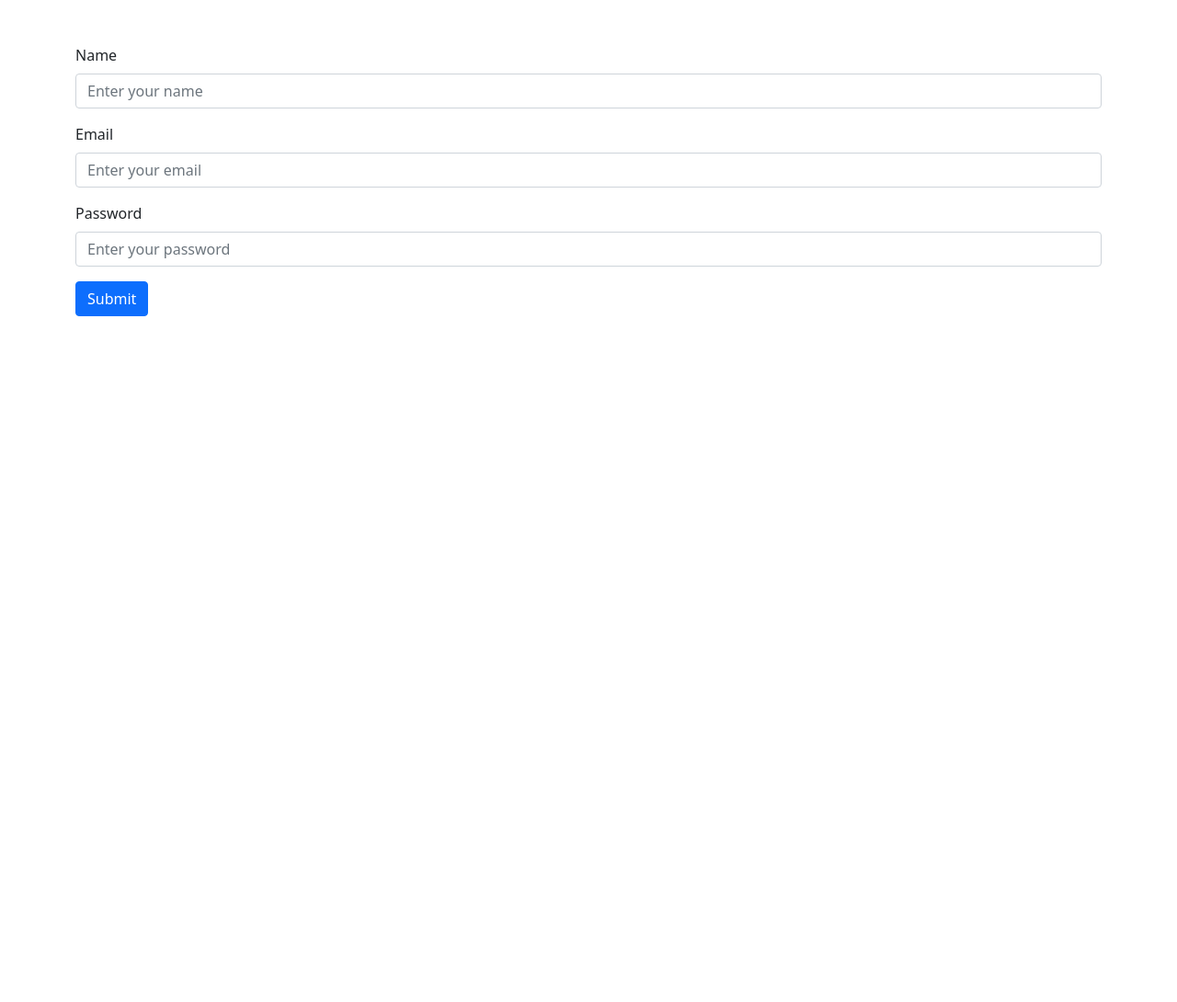
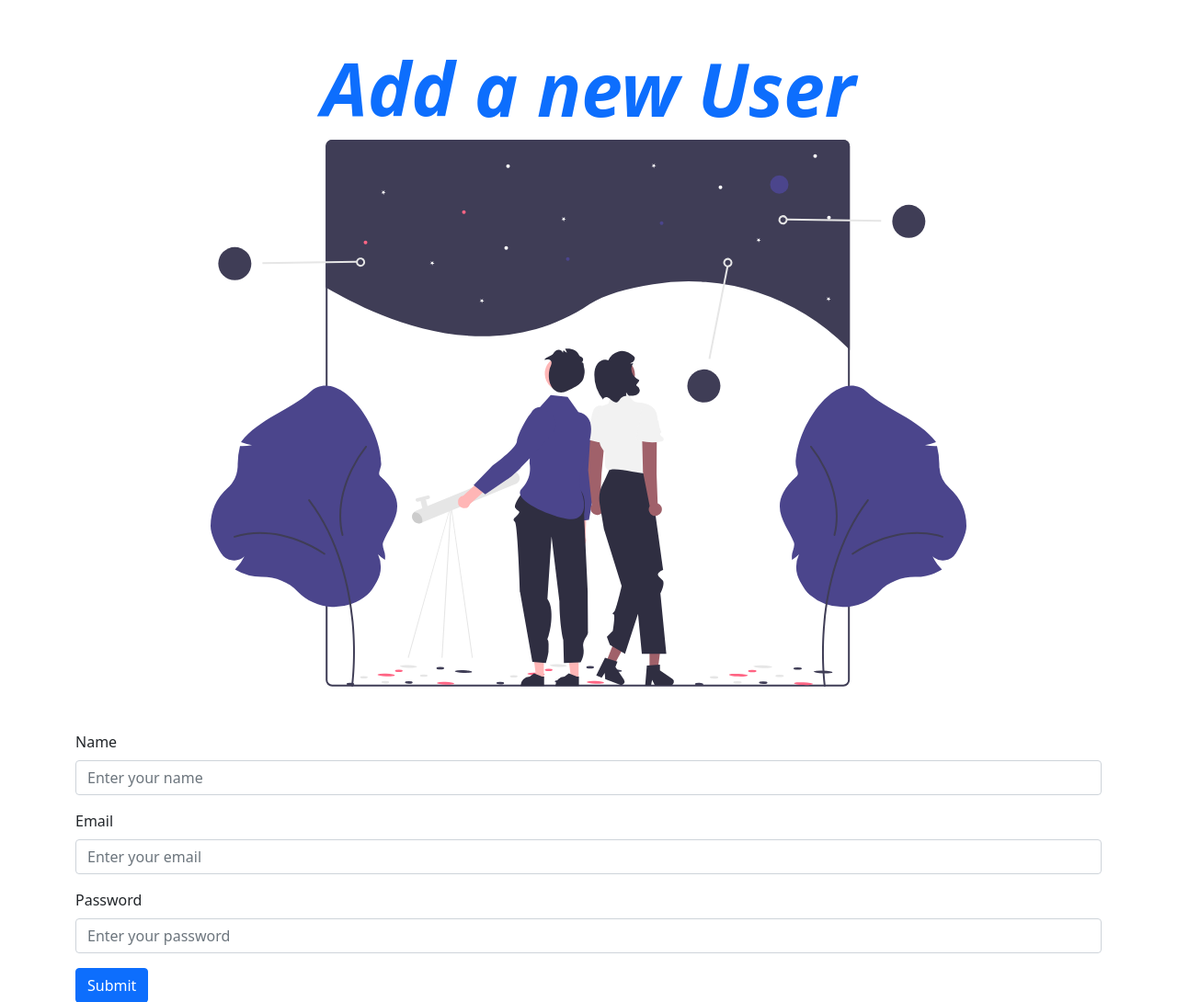
Before and after one commit to EthemDurguti/crud-task, a PHP site: page /user.php in a window 1280 px wide. Shown: the top 1090 px of the page at 92% size. Before the commit the page ends 344 px from the top, so only its background shows below. Run offline with PHP 8.4, Linux system fonts and the light colour scheme.

Commit message:
Update user.php

```diff
--- a/user.php
+++ b/user.php
@@ -34,6 +34,10 @@ if (isset($_POST['submit'])) {
 
 <body>
     <div class="container my-5">
+    <div class="h1 display-1 text-center mt-3 mb-2 fw-bold fst-italic text-primary">Add a new User</div>
+    <div class="text-center mb-5">
+        <img src="photo1.svg" class="img-fluid" alt="Photo">
+    </div>
         <form method="POST">
             <div class="mb-3">
                 <label class="form-label">Name</label>
```
